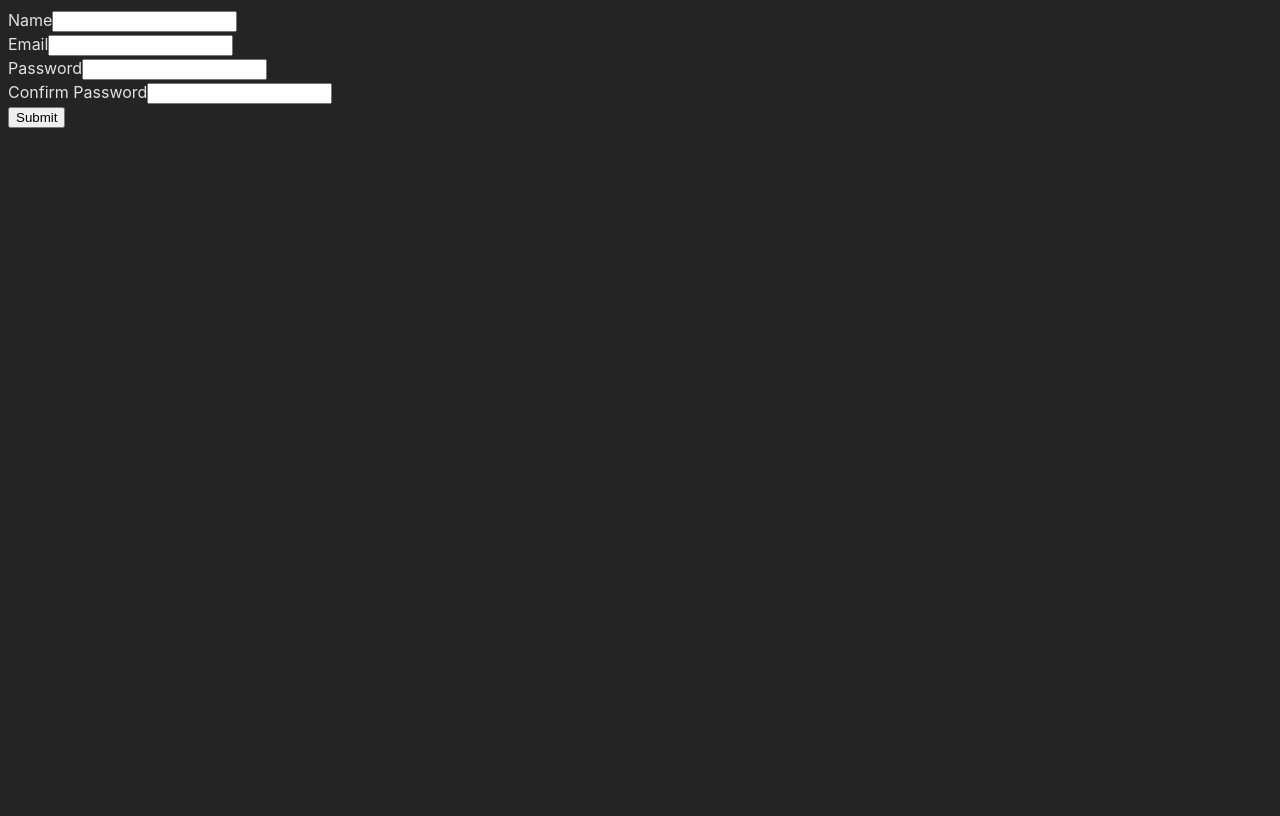
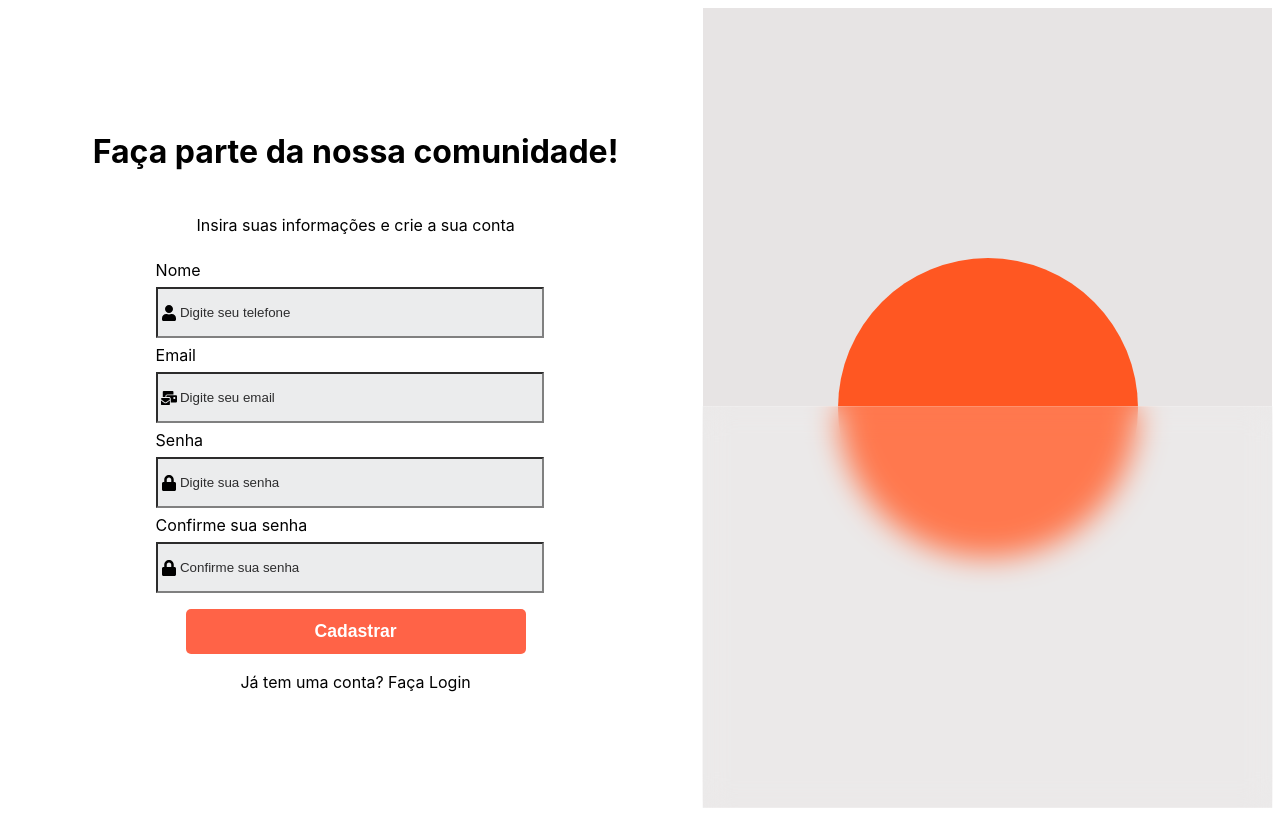
Before and after one commit to marcelo-kodaira/Dev_Commerce_Front, a React (Vite) app in the folder vite-project/: page / in a window 1280 px wide. Built offline with nearby package versions, Linux system fonts and the light colour scheme.

Commit message:
Feat-SignUp Initial SignUp Layout

```diff
--- a/vite-project/package.json
+++ b/vite-project/package.json
@@ -14,13 +14,16 @@
     "react": "^18.2.0",
     "react-dom": "^18.2.0",
     "react-hook-form": "^7.43.9",
+    "react-icons": "^4.8.0",
     "react-router-dom": "5",
+    "styled-components": "^5.3.9",
     "yup": "^1.1.1"
   },
   "devDependencies": {
     "@types/react": "^18.0.28",
     "@types/react-dom": "^18.0.11",
     "@types/react-router-dom": "^5.3.3",
+    "@types/styled-components": "^5.1.26",
     "@vitejs/plugin-react-swc": "^3.0.0",
     "typescript": "^4.9.3",
     "vite": "^4.2.0"
--- a/vite-project/src/App.tsx
+++ b/vite-project/src/App.tsx
@@ -1,5 +1,6 @@
 import './App.css'
-import SignUp from './pages/Acess/SignUpForm'
+import SignUp from './pages/Acess/SignUp'
+
 
 function App() {
 
--- /dev/null
+++ b/vite-project/src/components/Input/index.tsx
@@ -0,0 +1,83 @@
+import { useState, useEffect, useCallback, ForwardRefRenderFunction, forwardRef, useRef } from "react";
+import { FieldError } from "react-hook-form";
+import { IconType } from "react-icons";
+import { StyledInput } from "./styles";
+
+interface InputProps extends React.InputHTMLAttributes<HTMLInputElement>{
+    name: string,
+    label?: string,
+    error?: FieldError | null,
+    icon?: IconType
+}
+
+
+type inputVariationOptions = {
+    [key:string] : string
+}
+
+const InputVariation:inputVariationOptions = {
+    default: 'rgb(128, 128, 128)',
+    error: 'rgb(255, 0, 0)',
+    focus: 'rgb(128, 0, 128)',
+    filled: 'rgb(0, 128, 0)'
+}
+
+export const InputBase: ForwardRefRenderFunction<HTMLInputElement , InputProps> = ({name,error = null,icon: Icon,label,...rest},ref) =>{
+
+    const [variation, setVariation] = useState('default')
+    const [value, setValue] = useState('')
+
+    useEffect(() =>{
+        if(error){
+            return setVariation('error')
+        }
+    },[error])
+
+    const handleInputFocus = useCallback(() =>{
+        if(!error){
+            setVariation('focus')
+        }
+    },[error])
+
+    const handleInputBlur = useCallback(() =>{
+        if(value.length > 1 && !error){
+            return setVariation('filled')
+        }
+    },[error,value])
+
+    return (
+
+        <div>
+          {label && (
+            <label style={{ color: 'gray.400' }} htmlFor={name}>
+              {label}
+            </label>
+          )}
+
+          <div style={{  position: 'relative' }}>
+            {Icon && (
+              <div >
+                <Icon style={{ position: 'absolute', left: 5, top: '35%' }}/>
+              </div>
+            )}
+            <StyledInput
+                id={name}
+                name={name}
+                color={InputVariation[variation]}
+                onFocus={handleInputFocus}
+                onBlurCapture={handleInputBlur}
+                onChangeCapture={e => setValue(e.currentTarget.value)}
+                ref={ref}
+                {...rest}
+            />
+          </div>
+            {error && (
+              <div style={{ color: 'red' }}>
+                {error.message}
+              </div>
+            )}
+        </div>
+    );
+};
+
+export const Input = forwardRef(InputBase)
--- /dev/null
+++ b/vite-project/src/components/Input/styles.tsx
@@ -0,0 +1,23 @@
+import styled from "styled-components";
+
+interface InputProps {
+    color: string;
+  }
+
+export const StyledInput = styled.input<InputProps>`
+    width: 90%;
+    height: 45px;
+    padding-left: 1.4rem;
+    background-color: #ebeced;
+    color: ${props => props.color};
+    border-color: ${props => props.color};
+    &:focus {
+        background-color: #F7FAFC;
+    }
+    &::placeholder {
+        color: #2d2d2e;
+    }
+    &:hover {
+        background-color: #E2E8F0;
+    }
+`
--- a/vite-project/src/index.css
+++ b/vite-project/src/index.css
@@ -2,11 +2,6 @@
   font-family: Inter, system-ui, Avenir, Helvetica, Arial, sans-serif;
   line-height: 1.5;
   font-weight: 400;
-
-  color-scheme: light dark;
-  color: rgba(255, 255, 255, 0.87);
-  background-color: #242424;
-
   font-synthesis: none;
   text-rendering: optimizeLegibility;
   -webkit-font-smoothing: antialiased;
--- /dev/null
+++ b/vite-project/src/pages/Acess/Illustration/Illustration.tsx
@@ -0,0 +1,22 @@
+import React from 'react'
+import { Blur, Circle, StyledSection } from './styles'
+
+interface IllustrationProps {
+    color: string;
+  }
+
+const Illustration = (props:IllustrationProps) => {
+  return (
+    <>
+    <StyledSection>
+        <Circle color={props.color}>
+        </Circle>
+    <Blur>
+
+    </Blur>
+    </StyledSection>
+    </>
+  )
+}
+
+export default Illustration
--- /dev/null
+++ b/vite-project/src/pages/Acess/Illustration/styles.tsx
@@ -0,0 +1,62 @@
+import styled, {keyframes, css} from "styled-components";
+
+export const StyledSection = styled.div`
+    background-color: #e7e4e4;
+    position: relative;
+    width: 45vw;
+    height: 100vh;
+    display: flex;
+    justify-content: center;
+    align-items: center;
+`
+export const Blur= styled.div`
+
+    position: absolute;
+    width: 100%;
+    height: 50vh;
+    bottom: 0;
+    background-color: rgba(255, 255, 255, 0.2);
+    backdrop-filter: blur(15px);
+    -webkit-backdrop-filter: blur(10px);
+    border: 1px solid rgba(255, 255, 255, 0.18);
+`
+const bgAnimation1 = keyframes`
+  from {
+    background-color: #0c8494;
+  }
+  to {
+
+    background-color: #ff5722;
+  }
+`;
+
+const bgAnimation2 = keyframes`
+  from {
+    background-color: #ff5722;
+  }
+  to {
+    background-color: #0c8494;
+  }
+`;
+
+export const Circle = styled.div`
+    width: 300px;
+    height: 300px;
+    animation: ${props => {
+    switch (props.color) {
+      case 'orange':
+        return  css `${bgAnimation1} .3s linear normal;`;
+      case 'blue':
+        return css `${bgAnimation2} .3s linear normal;`;
+    }
+    }};
+    background-color: ${props => {
+    switch (props.color) {
+      case 'orange':
+        return '#ff5722';
+      case 'blue':
+        return 'dodgerblue';
+    }
+  }};
+    border-radius: 50%;
+`
--- /dev/null
+++ b/vite-project/src/pages/Acess/SignUp/SignUpForm.tsx
@@ -0,0 +1,41 @@
+import {DeepMap, FieldError, FieldValues, UseFormRegister} from "react-hook-form"
+import {SignUpButton, SignUpForms} from "./styles"
+import { Input } from "../../../components/Input";
+import { FaPhone, FaLock, FaUser, FaMailBulk } from 'react-icons/fa';
+
+
+interface SignUpData {
+    name: string,
+    email: string,
+    password: string,
+    confirmPassword: string
+}
+
+interface SignUpFormProps {
+    handleSignUp: () => void;
+    errors: DeepMap<FieldValues, FieldError>
+    register: UseFormRegister<SignUpData>
+    loading: boolean
+}
+
+const SignUpForm = ({handleSignUp, errors, register, loading}: SignUpFormProps) =>(
+
+    <SignUpForms onSubmit={handleSignUp}>
+
+      <div>
+      <Input label="Nome"  type="tel" icon={FaUser} placeholder="Digite seu telefone" error={errors.name} {...register("name")}/>
+
+      <Input label="Email"  type="tel" icon={FaMailBulk} placeholder="Digite seu email" error={errors.email} {...register("email")}/>
+
+      <Input label="Senha"  type="password" icon={FaLock} placeholder="Digite sua senha" error={errors.password} {...register("password")}/>
+
+      <Input label="Confirme sua senha"  type="password" icon={FaLock} placeholder="Confirme sua senha" error={errors.confirmPassword} {...register("confirmPassword")}/>
+      </div>
+
+
+      <SignUpButton type="submit">Cadastrar</SignUpButton>
+      <p>Já tem uma conta? Faça Login</p>
+    </SignUpForms>
+)
+
+export default SignUpForm
--- a/vite-project/src/pages/Acess/SignUpForm/index.tsx
+++ b/vite-project/src/pages/Acess/SignUp/index.tsx
@@ -5,6 +5,8 @@ import {yupResolver} from "@hookform/resolvers/yup"
 import api from '../../../services/api'
 import { useHistory } from "react-router-dom"
 import SignUpForm from './SignUpForm'
+import Illustration from '../Illustration/Illustration'
+import { SignUpInfo, StyledAcess } from './styles'
 
 
 interface SignUpData {
@@ -43,13 +45,20 @@ const SignUp = () =>{
         })
     }
 
-
     const history = useHistory()
 
     return(
-        <>
-           <SignUpForm errors={errors} handleSignUp={handleSubmit(handleSingUp)} loading={loading} register={register}/>
-        </>
+        <StyledAcess>
+            <SignUpInfo>
+                <h1>Faça parte da nossa comunidade!</h1>
+                <p>Insira suas informações e crie a sua conta</p>
+                <SignUpForm errors={errors} handleSignUp={handleSubmit(handleSingUp)} loading={loading} register={register}/>
+            </SignUpInfo>
+
+
+                <Illustration color='orange'/>
+
+        </StyledAcess>
     )
 }
 
--- /dev/null
+++ b/vite-project/src/pages/Acess/SignUp/styles.tsx
@@ -0,0 +1,44 @@
+import styled from 'styled-components'
+
+export const SignUpForms = styled.form`
+    width: 400px;
+    color: black;
+
+    div{
+        margin: 5px auto;
+
+    }
+
+    p{
+        text-align: center;
+    }
+
+`
+
+export const SignUpButton = styled.button`
+    display: block;
+    margin: 1rem auto;
+    width: 85%;
+    height: 45px;
+    background-color: tomato;
+    color: white;
+    font-weight: bolder;
+    font-size: 1.1rem;
+    cursor: pointer;
+    border: unset;
+    border-radius: 5px;
+    outline: none;
+`
+
+export const SignUpInfo = styled.div`
+    width: 55vw;
+    display: flex;
+    flex-direction: column;
+    justify-content: center;
+    align-items: center;
+`
+
+export const StyledAcess = styled.div`
+    display: flex;
+
+`
--- a/vite-project/src/pages/Acess/SignUpForm/SignUpForm.tsx
+++ /dev/null
@@ -1,51 +0,0 @@
-import {DeepMap, FieldError, FieldValues, UseFormRegister} from "react-hook-form"
-
-interface SignUpData {
-    name: string,
-    email: string,
-    password: string,
-    confirmPassword: string
-}
-
-interface SignUpFormProps {
-    handleSignUp: () => void;
-    errors: DeepMap<FieldValues, FieldError>
-    register: UseFormRegister<SignUpData>
-    loading: boolean
-}
-
-const SignUpForm = ({handleSignUp, errors, register, loading}: SignUpFormProps) =>(
-    <form onSubmit={handleSignUp}>
-      <div>
-        <label htmlFor="name">Name</label>
-        <input type="text" id="name" {...register("name")} />
-        {errors.name && <span>This field is required</span>}
-      </div>
-
-      <div>
-        <label htmlFor="email">Email</label>
-        <input type="email" id="email" {...register("email")} />
-        {errors.email && <span>This field is required</span>}
-      </div>
-
-      <div>
-        <label htmlFor="password">Password</label>
-        <input type="password" id="password" {...register("password")} />
-        {errors.password && <span>This field is required</span>}
-      </div>
-
-      <div>
-        <label htmlFor="confirmPassword">Confirm Password</label>
-        <input
-          type="password"
-          id="confirmPassword"
-          {...register("confirmPassword")}
-        />
-        {errors.confirmPassword && <span>This field is required</span>}
-      </div>
-
-      <button type="submit">Submit</button>
-    </form>
-)
-
-export default SignUpForm
```
Also changed, not shown: 1 other file (tests, documents, lock files or other folders).
